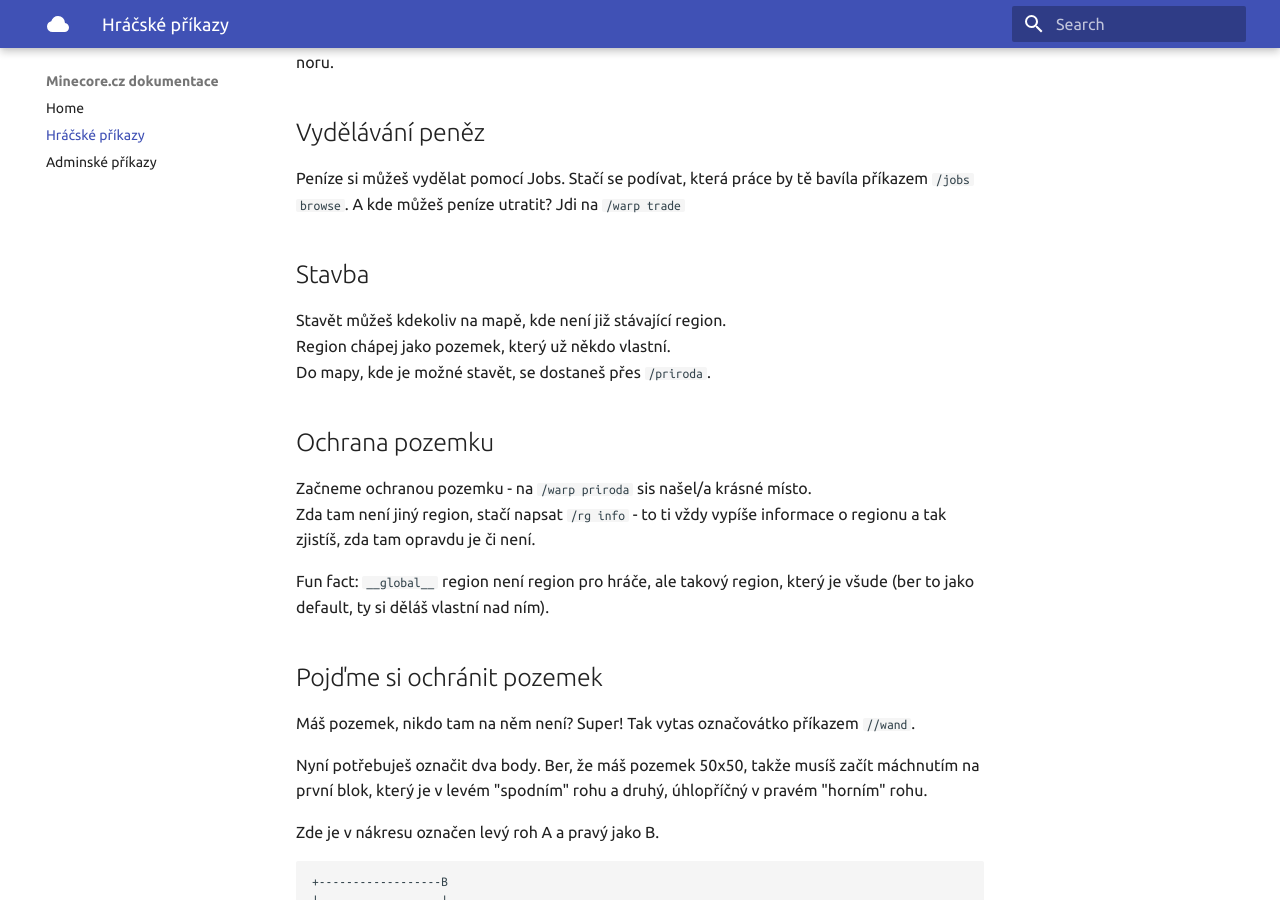
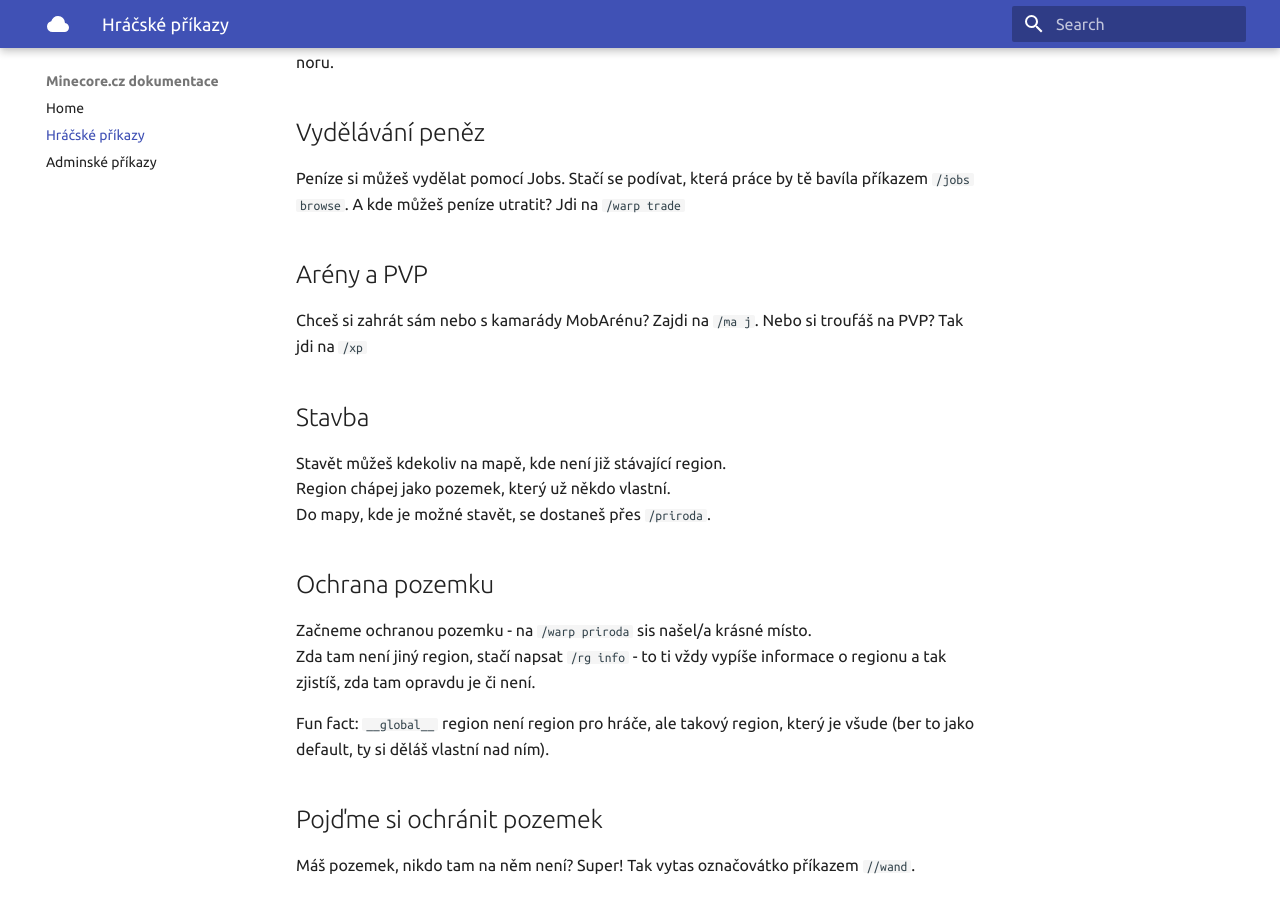
Before and after one commit to Ownercz/minecore-docs, an MkDocs documentation site: the page built from docs/player.md, in a window 1280 px wide and 900 px high, scrolled down 365 px. Built offline with MkDocs 1.6.1 and Material for MkDocs 9.7.7, drawn with Linux system fonts in a browser that asks for light colours.

Commit message:
Update player.md

````diff
--- a/docs/player.md
+++ b/docs/player.md
@@ -9,6 +9,11 @@ Prosím o dodržování těchto pravidel, abychom měli stavební mapu stále kr
 ## Vydělávání peněz
 Peníze si můžeš vydělat pomocí Jobs. Stačí se podívat, která práce by tě bavíla příkazem ```/jobs browse```.
 A kde můžeš peníze utratit? Jdi na ```/warp trade```
+
+
+## Arény a PVP
+Chceš si zahrát sám nebo s kamarády MobArénu? Zajdi na  ```/ma j```.
+Nebo si troufáš na PVP? Tak jdi na ```/xp```
 
 ## Stavba
 Stavět můžeš kdekoliv na mapě, kde není již stávající region.
````
